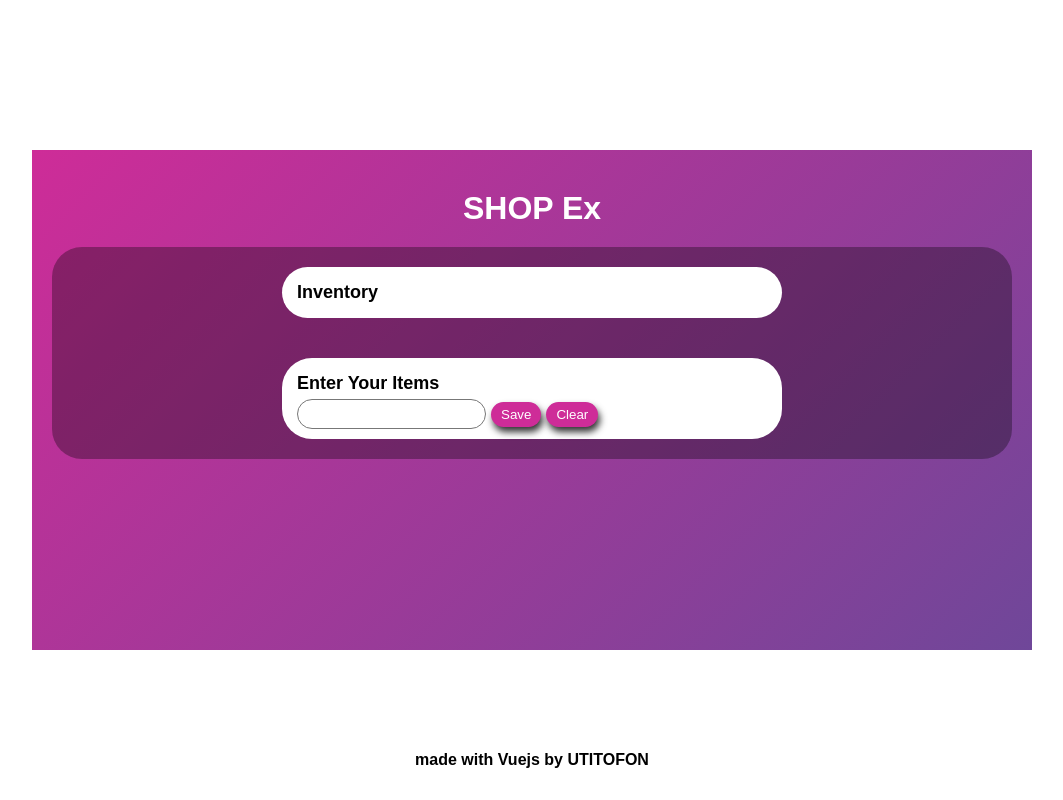
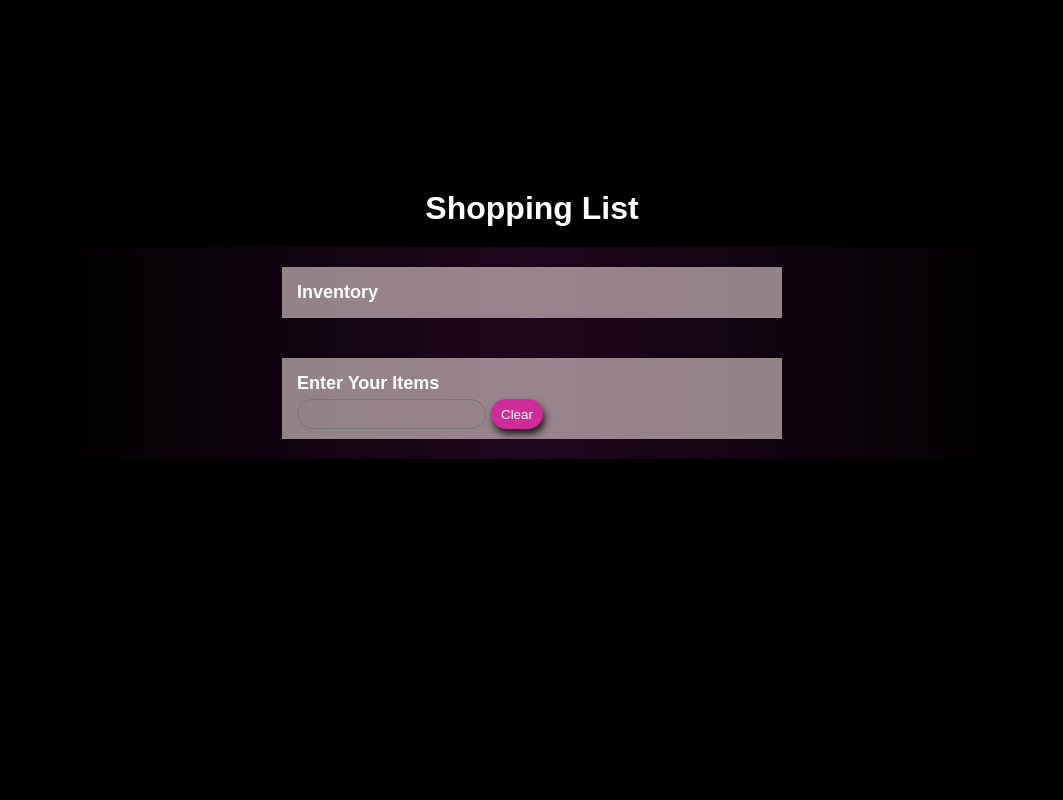
Before and after one commit to Moserah/Vue-mart, a plain HTML site: page index.html in a window 1280 px wide. Shown: the whole page, without its empty margins (108-1171 px from the left). Drawn offline with nearby package versions, Linux system fonts and the light colour scheme.

Commit message:
major changes

```diff
--- a/css/styles.css
+++ b/css/styles.css
@@ -9,10 +9,9 @@ body{
     align-items: center;
     min-height: 100vh;
     font-family: sans-serif;
+    background: #000;
 }
 .container{
-    background: linear-gradient(35deg, #ef345e, #752c4f);
-    background-image: linear-gradient(135deg, #ce2c98, #6f4799);
     width: 1000px;
     height: 500px;
     padding: 20px;
@@ -22,23 +21,24 @@ h1{
     padding: 20px 0px;
     color: #fff;
 }
+h1 span{
+    font-size: 65px;
+}
 .cart{
     display: flex;
     justify-content: center;
     align-items: center;
     width: 100%;
-    background: rgba(0, 0, 0, 0.322);
-    border-radius: 30px;
+    background: linear-gradient(90deg, transparent,rgba(75, 17, 67, 0.418),transparent);
     margin-bottom: 10vh;
     flex-direction: column;
 }
 .inventory, .cartBox{
     width: 500px;
     text-align: left;
-    background: #fff;
+    background: rgba(238, 219, 219, 0.589);
     height: 100%;
     margin: 20px;
-    border-radius: 30px;
     padding: 10px;
     padding-left: 15px;
     font-size: 18px;
@@ -46,16 +46,24 @@ h1{
 }
 li{
     font-size: 16px;
-    font-weight: lighter;
+    font-weight: 500;
     margin: 2px 0;
 }
 .inventory h1,.cartBox h1{
-    color: #000;
     padding: 5px 0;
     font-size: 18px;
 }
 .cartBox h2{
     padding-bottom: 20px;
+}
+.InputBox{
+    position: relative;
+    display: flex;
+    flex-wrap: wrap;
+    width: 100%;
+}
+.input{
+    position: relative;
 }
 input{
     height: 30px;
@@ -63,6 +71,13 @@ input{
     border: 1px solid #777;
     outline: none;
     padding-left: 10px;
+    transition: .5s;
+    background: none;
+}
+input:focus{
+    border: 1px solid #ce2c98;
+    transform: scale(1.1);
+    margin-right: 10px;
 }
 button{
     padding: 5px 10px;
@@ -73,13 +88,14 @@ button{
     border-radius: 30px;
     outline: none;
     cursor: pointer;
+    margin: 0 5px;
+    transition: .3s;
 }
 button:active{
     box-shadow: 2px 1px 7px rgba(0, 0, 0, 0.5);
     transform: translateY(5px);
 }
 footer{
-    color: #000;
     height: 10vh;
     width: 100%;
     display: flex;
--- a/js/app.js
+++ b/js/app.js
@@ -1,7 +1,7 @@
 Vue.component('inventory',{
     template: `
         <div>
-            <h1>SHOP Ex</h1>
+            <h1>Shopping List</h1>
             <div class="cart">
                 <div class="inventory">
                     <h1>Inventory</h1>
@@ -10,8 +10,11 @@ Vue.component('inventory',{
                 <div class="cartBox">
                     <h1>Enter Your Items</h1>
                     <div class="InputBox">
+                    <div class="input">
                         <input type="text" v-model="itemInput" @keyup.enter="saveItem">
-                        <button @click="saveItem">Save</button>
+                        <span :style="styleObject" @click="clearInput" v-if="itemInput.length > 4">&times;</span>
+                    </div>
+                        <button @click="saveItem" v-if="itemInput.length > 4">Save</button>
                         <button @click="clearItem" clearcart>Clear</button>
                     </div>
                 </div>
@@ -26,7 +29,13 @@ Vue.component('inventory',{
             itemInput: '',
             inventory: [
 
-            ]
+            ],
+            styleObject: {
+                position: 'absolute',
+                top: '5px',
+                right: '10px',
+                cursor: 'pointer'
+            }
         }
     },
     methods:{
@@ -35,8 +44,10 @@ Vue.component('inventory',{
             this.itemInput = ""
         },
         clearItem() {
-            this.itemInput = "",
             this.inventory = []
+        },
+        clearInput(){
+            this.itemInput = ""
         }
     }
 })
```
Also changed, not shown: index.html (line endings or trailing spaces).
